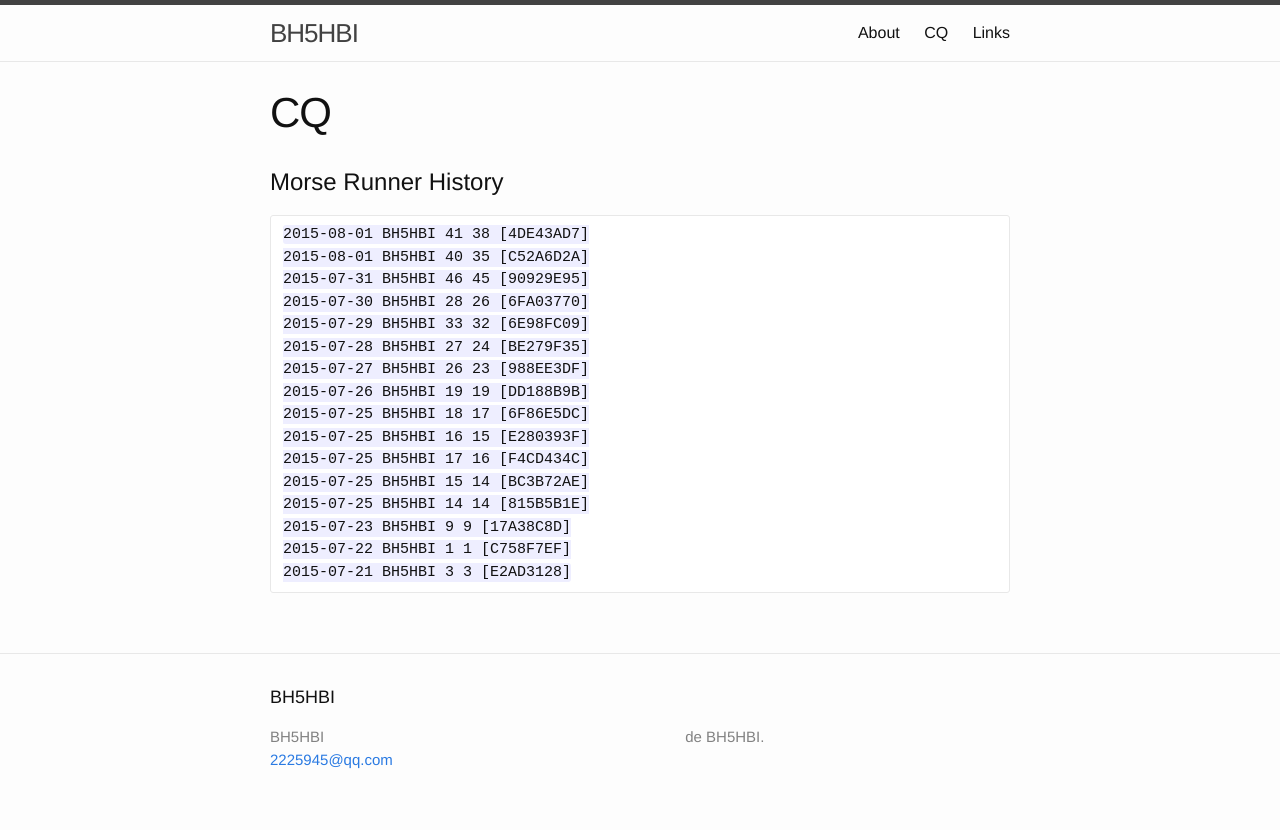
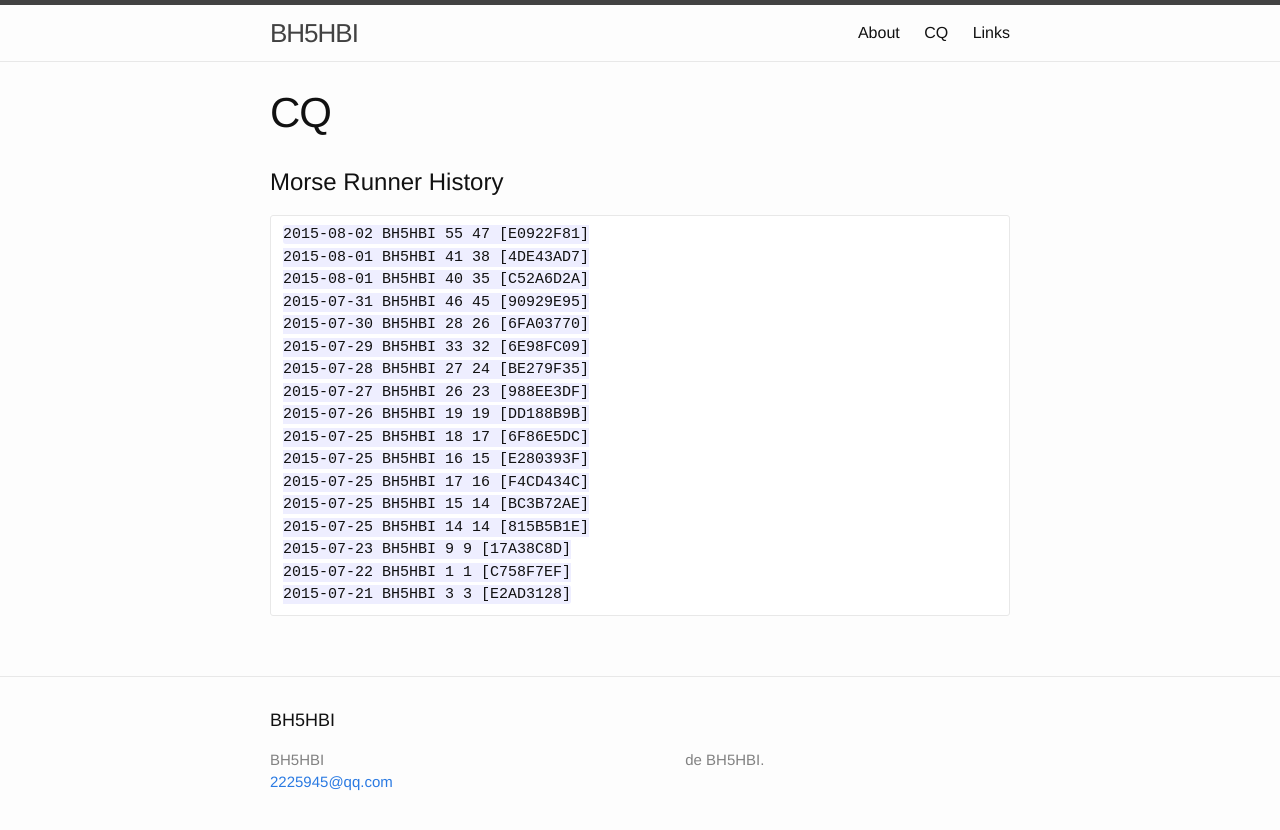
Before and after one commit to BH5HBI/bh5hbi.github.com, a Jekyll site: the page built from cq.md, in a window 1280 px wide. Shown: the top 830 px of the page. Built offline with Jekyll 4.4.1, drawn with Linux system fonts in a browser that asks for light colours.

Commit message:
update cq page

```diff
--- a/cq.md
+++ b/cq.md
@@ -6,6 +6,7 @@ permalink: /CQ/
 
 #Morse Runner History
 
+	2015-08-02 BH5HBI 55 47 [E0922F81]
 	2015-08-01 BH5HBI 41 38 [4DE43AD7]
 	2015-08-01 BH5HBI 40 35 [C52A6D2A]
 	2015-07-31 BH5HBI 46 45 [90929E95]
```
